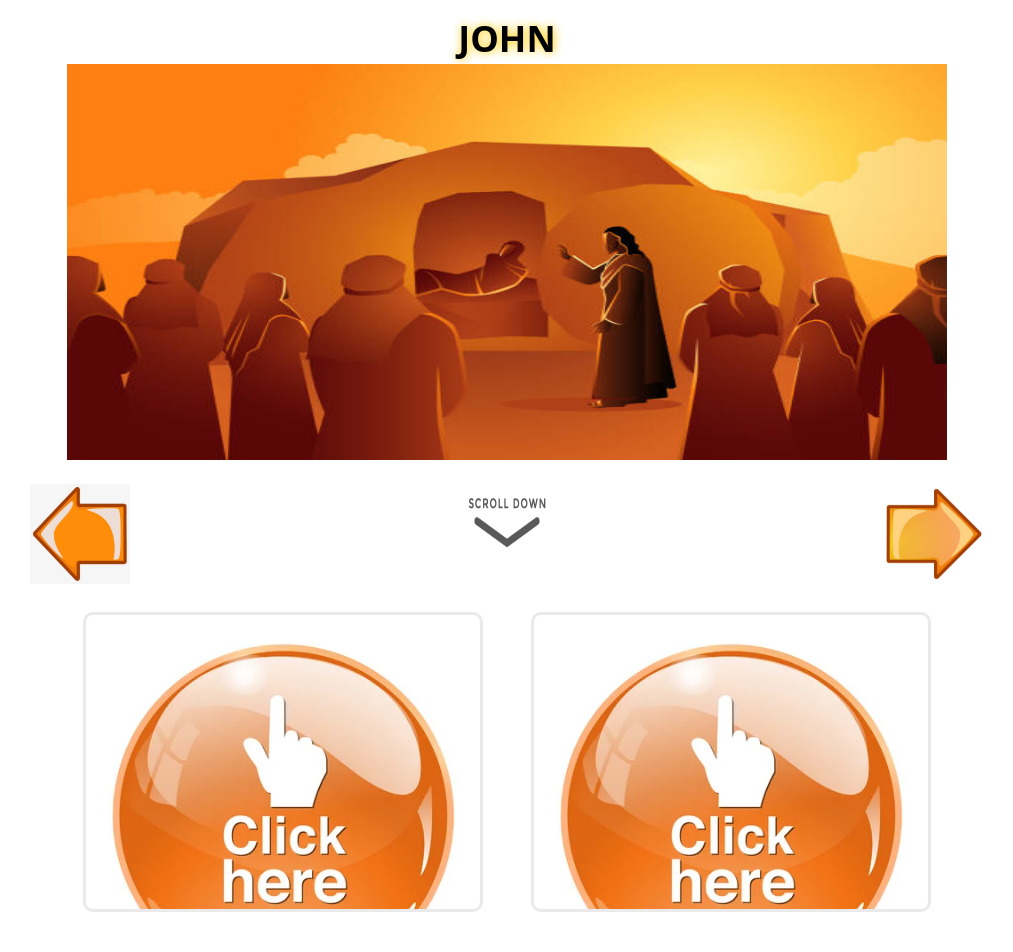
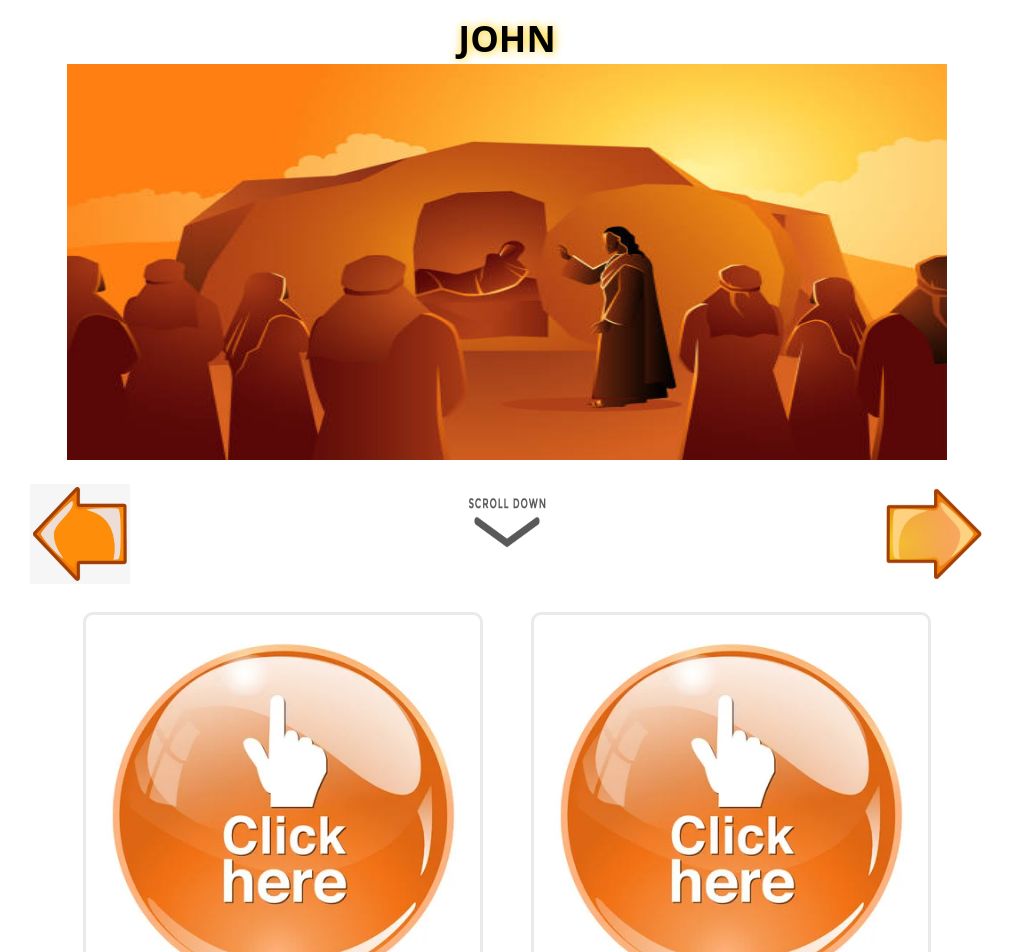
Before and after one commit to jnutt367/john, a Next.js app: page / in a window 1280 px wide. Shown: the top 952 px of the page, without its empty margins (133-1146 px from the left). Built offline with nearby package versions, Linux system fonts and the light colour scheme.

Commit message:
Update Home.module.css
max height on card 400

```diff
--- a/styles/Home.module.css
+++ b/styles/Home.module.css
@@ -208,7 +208,7 @@
     margin: 1.5rem;
     padding: 1.5rem;
     text-align: left;
-    max-height: 300px;
+    max-height: 400px;
     overflow: scroll;
     text-decoration: none;
     border: 3px solid #eaeaea;
```
